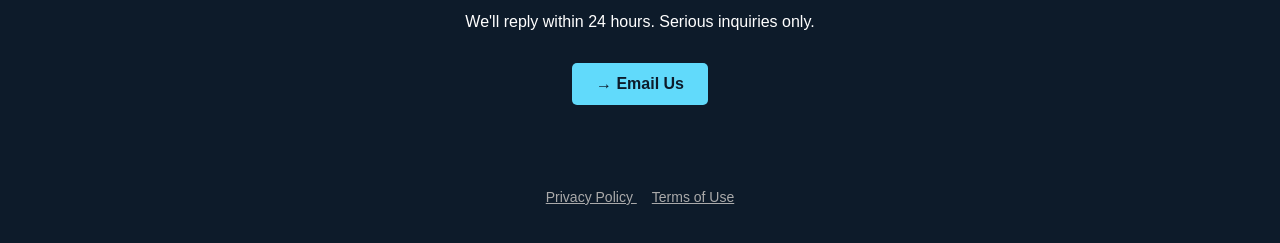
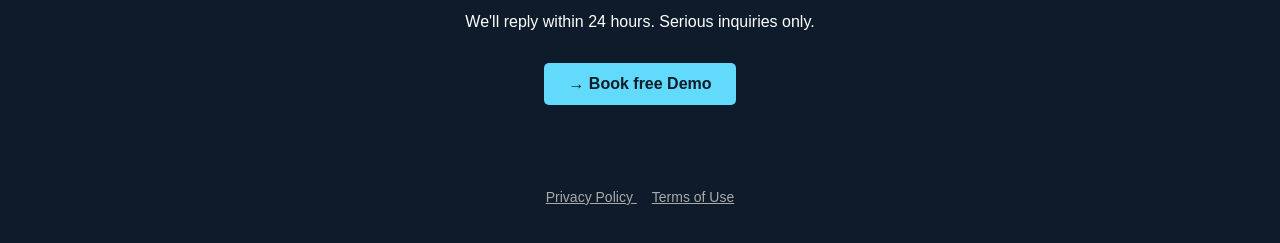
Before and after one commit to rachsamazon/rachsamazon.github.io, a plain HTML site: page contact.html in a window 1280 px wide. Shown: the part 247-490 px from the top of the page. Drawn offline with Linux system fonts and the light colour scheme.

Commit message:
Update contact.html

```diff
--- a/contact.html
+++ b/contact.html
@@ -98,7 +98,7 @@
     We'll reply within 24 hours. Serious inquiries only.
    </p>
    <a href="mailto:trustedzonehoneypot@gmail.com" style="display: inline-block; margin-top: 1rem; padding: 0.75rem 1.5rem; background-color: #61dafb; color: #0d1b2a; font-weight: bold; text-decoration: none; border-radius: 5px;">
-    → Email Us
+    → Book free Demo
    </a>
   </div>
   <footer style="text-align: center; padding: 20px; font-size: 14px; color: #aaa;">
```
